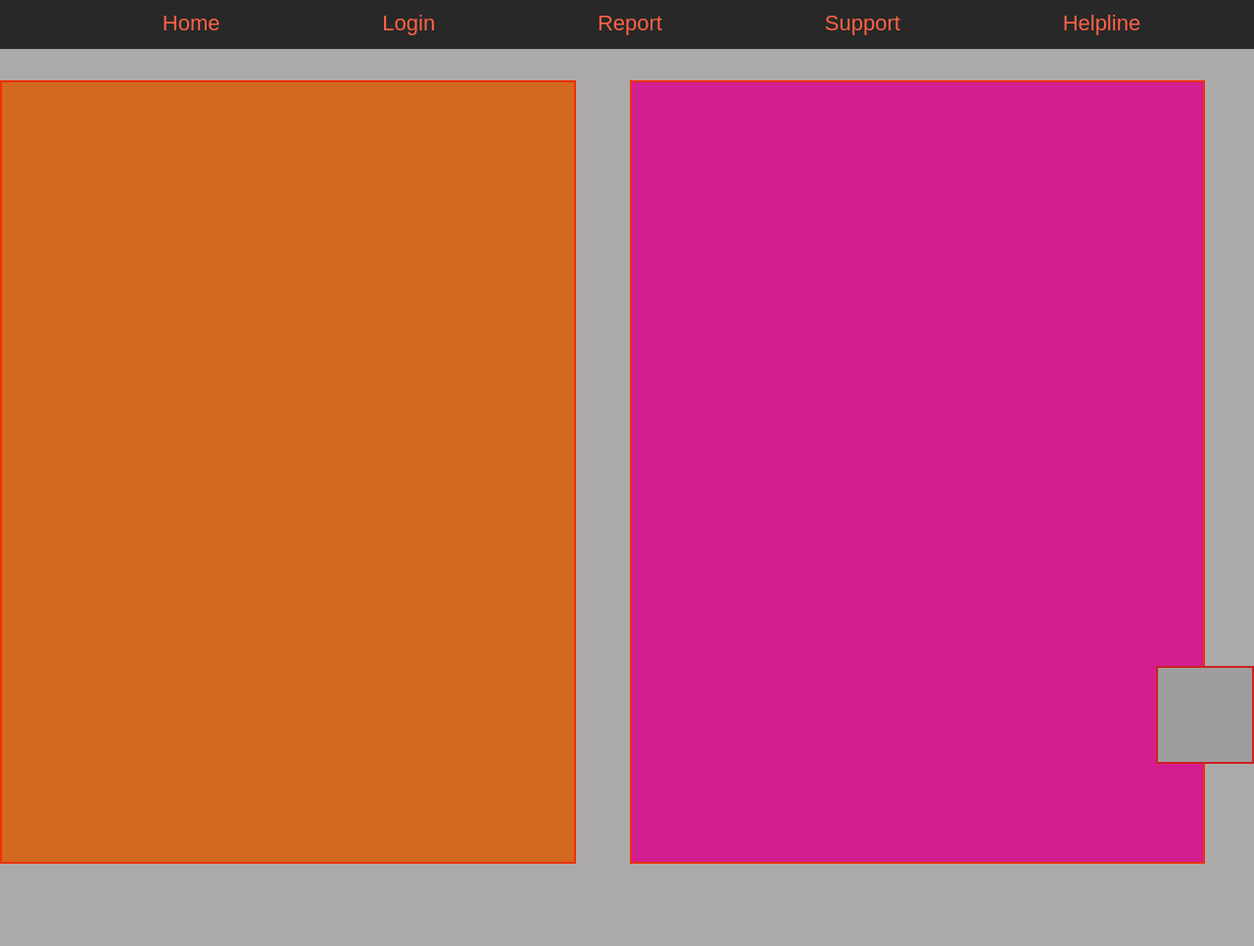
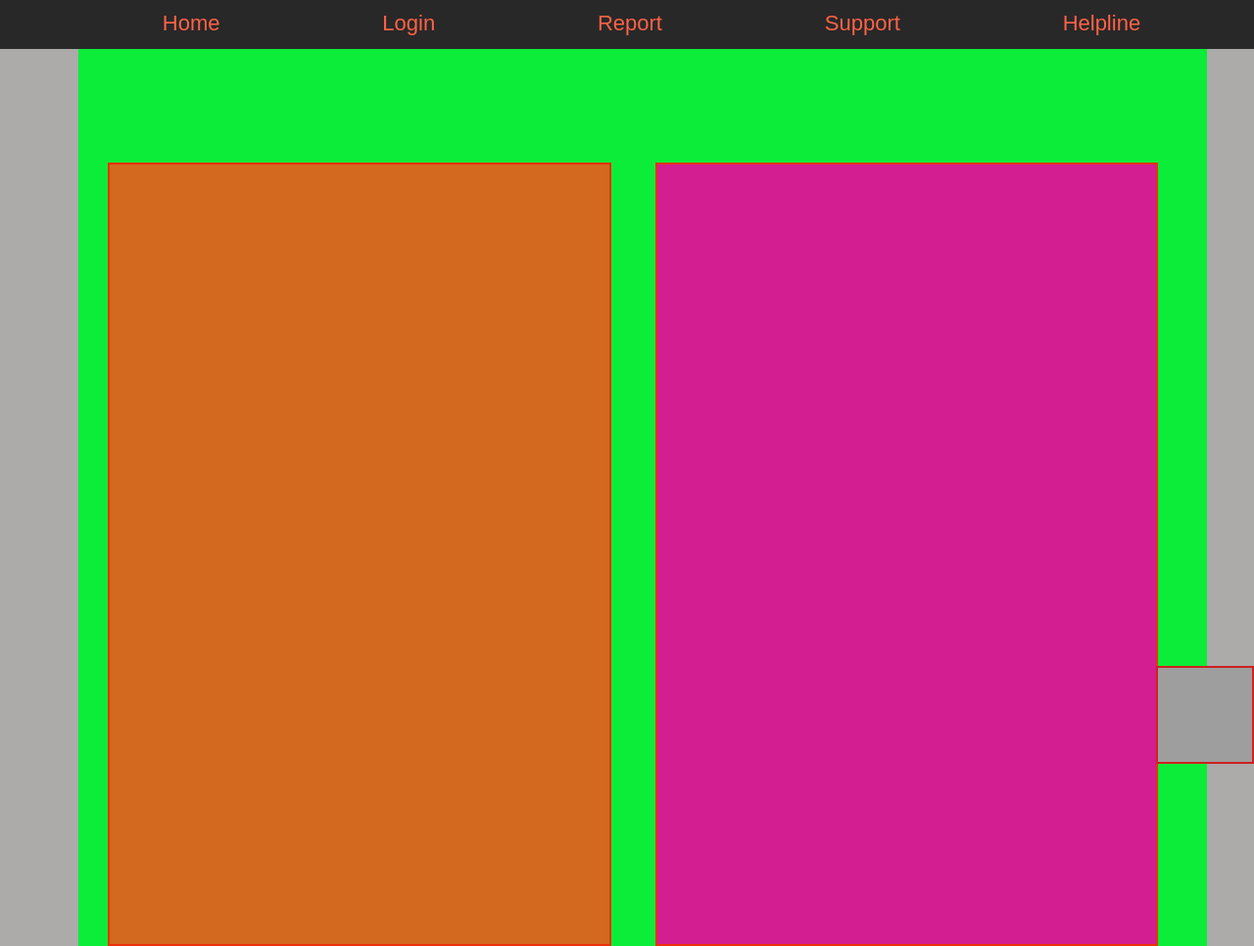
Before and after one commit to Devvvkun/A_new_Web-dev_Journey, a plain HTML site: page Simple LandingPage/index.html in a window 1280 px wide. Shown: the top 966 px of the page at 98% size. Drawn offline with Linux system fonts and the light colour scheme; grey boxes are pictures that could not be loaded.

Commit message:
Updated style.css

```diff
--- a/Simple LandingPage/style.css
+++ b/Simple LandingPage/style.css
@@ -40,6 +40,10 @@
     display: flex;
     justify-content: center;
     align-items: center;
+    height: 1000px;
+    width: 90vw;
+    margin: 0px 30px 0px 80px;
+    background-color: #0bed38;
 
 }
 .boxes{
@@ -50,7 +54,8 @@
 }
 .box1{
     background-color: chocolate;
-    margin-right: 55px;
+    margin-right: 45px;
+    margin-left: 30px;
 }
 .box2{
     background-color: rgb(210, 30, 144);
```
